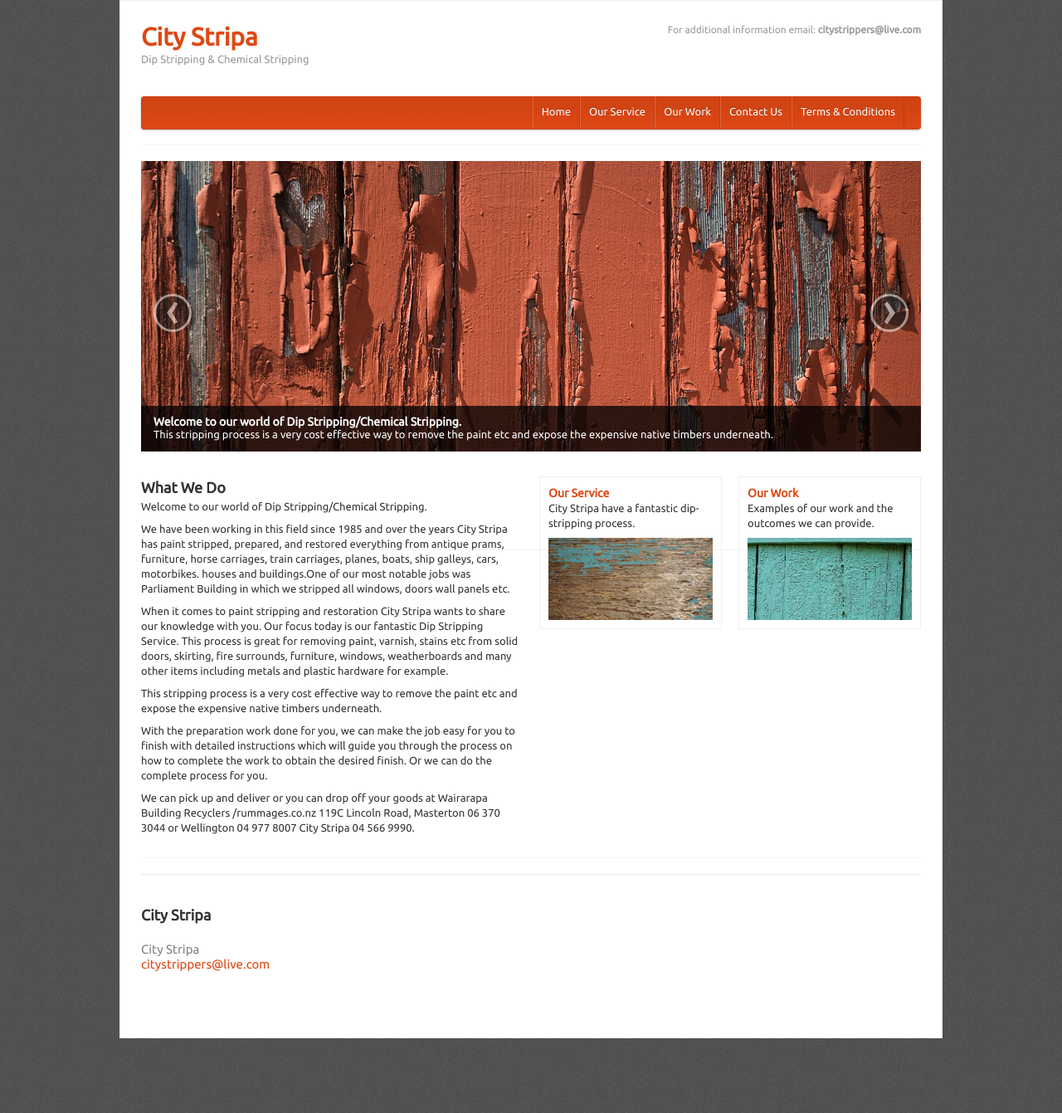
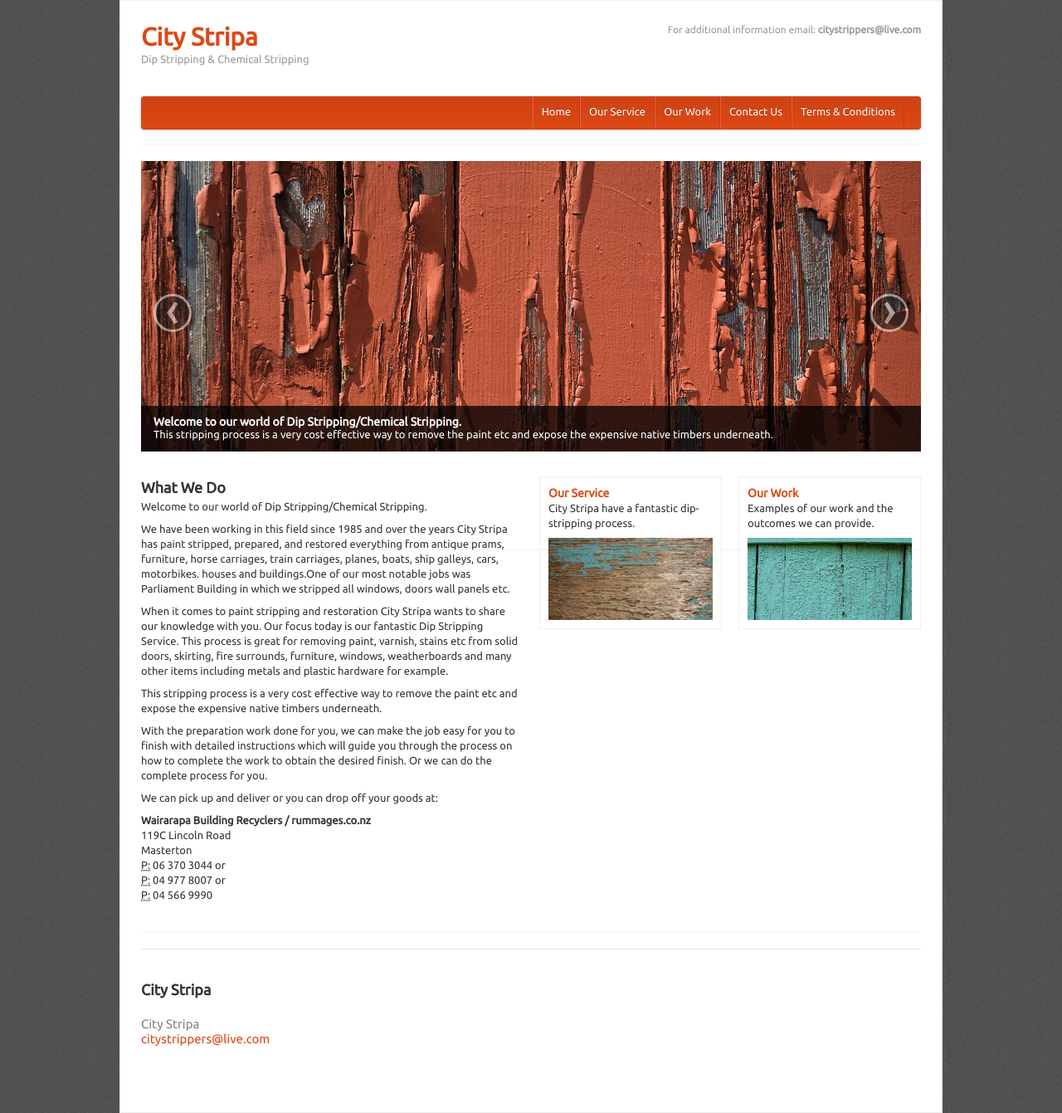
Before and after one commit to wyaeld/citystripa.co.nz, a Jekyll site: the page built from index.md, in a window 1280 px wide. Shown: the whole page at 83% size. Built offline with Jekyll 4.4.1, drawn with Linux system fonts in a browser that asks for light colours; before the commit the page ends 1251 px from its top, so only the background shows below that.

Commit message:
format phone numbers

```diff
--- a/_layouts/index.html
+++ b/_layouts/index.html
@@ -65,9 +65,17 @@ title: City Stripa
               With the preparation work done for you, we can make the job easy for you to finish with detailed instructions which will guide you through the process on how to complete the work to obtain the desired finish. Or we can do the complete process for you.
             </p>
             <p>
-              We can pick up and deliver or you can drop off your goods at Wairarapa Building Recyclers /rummages.co.nz 119C Lincoln Road, Masterton 06 370 3044 or Wellington 04 977 8007  City Stripa 04 566 9990.
-              <!-- </p><a href="about.html">more detail</a> -->
+              We can pick up and deliver or you can drop off your goods at:
             </p>
+
+            <address>
+              <strong>Wairarapa Building Recyclers / rummages.co.nz</strong><br>
+              119C Lincoln Road<br>
+              Masterton<br>
+              <abbr title="Phone">P:</abbr> 06 370 3044 or <br>
+              <abbr title="Phone">P:</abbr> 04 977 8007 or <br>
+              <abbr title="Phone">P:</abbr> 04 566 9990
+            </address>
           </div>
           <div class="span4">
             <div class="row">
```
